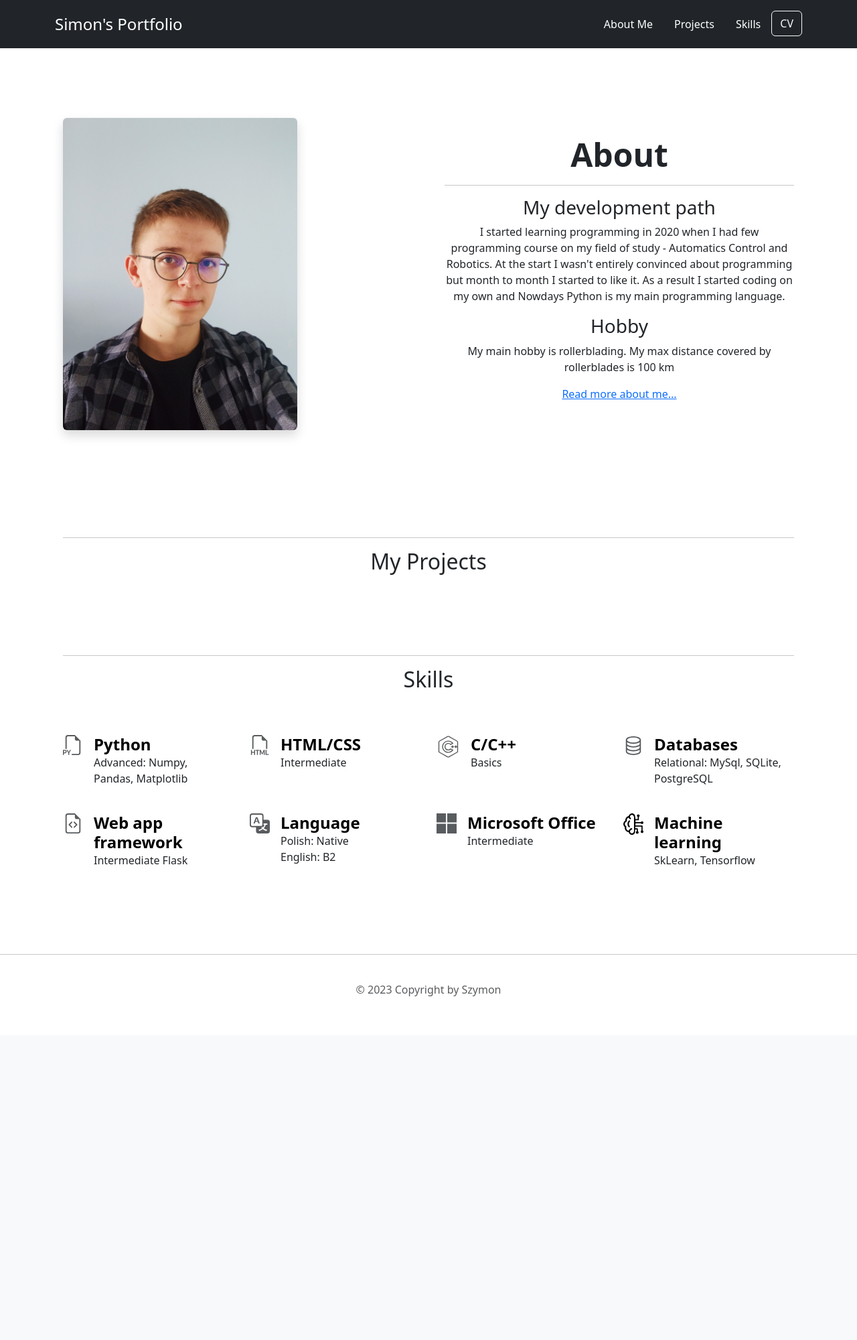
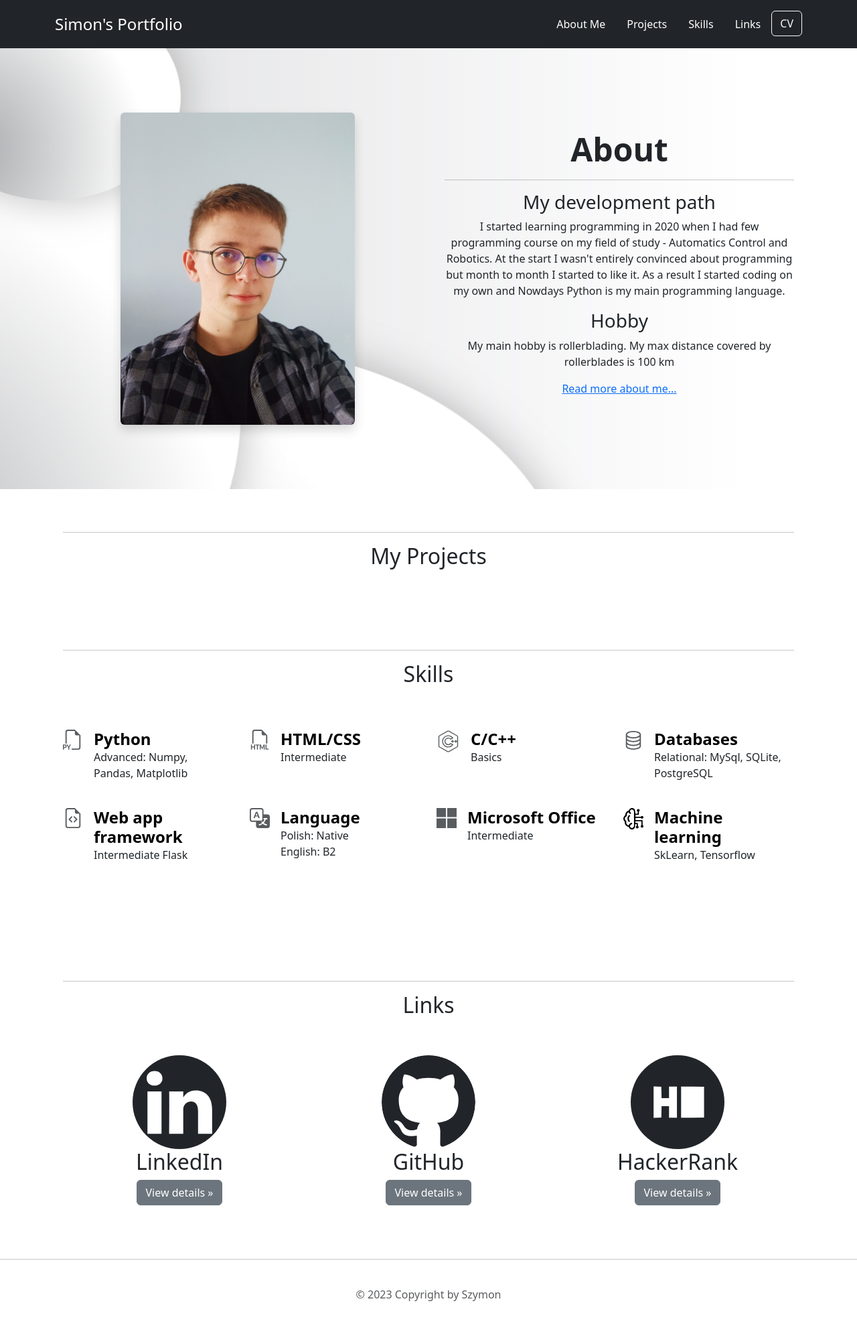
Before and after one commit to SzewczykSzy/Portfolio_Page, a Flask app: page / in a window 1280 px wide. Shown: the whole page at 67% size. Before the commit the page ends 1487 px from the top, so only its background shows below. Run offline with Flask 2, Linux system fonts and the light colour scheme; some libraries are stand-ins or nearby versions.

Commit message:
added few features in home page

```diff
--- a/api/templates/index.html
+++ b/api/templates/index.html
@@ -11,7 +11,11 @@
         integrity="sha384-HwwvtgBNo3bZJJLYd8oVXjrBZt8cqVSpeBNS5n7C8IVInixGAoxmnlMuBnhbgrkm"
         crossorigin="anonymous"></script>
     <style>
+        #about_section {
+            background-image: url("../static/img/bg_about.png");
 
+            /* background-color: red; */
+        }
     </style>
 </head>
 
@@ -27,18 +31,19 @@
                     <li class="nav-item"><a href="#scrollHeading_1" class="nav-link text-white">About Me</a></li>
                     <li class="nav-item"><a href="#scrollHeading_2" class="nav-link text-white">Projects</a></li>
                     <li class="nav-item"><a href="#scrollHeading_3" class="nav-link text-white">Skills</a></li>
+                    <li class="nav-item"><a href="#scrollHeading_4" class="nav-link text-white">Links</a></li>
                     <li class="nav-item"><a href="#"><button type="button" class="btn btn-outline-light">CV</button></a>
                     </li>
                 </ul>
             </div>
         </div>
     </header>
-    <h2 id="scrollHeading_1"></h2>
-    <div class="container col-xxl-8 px-4 py-5">
+    <div id="about_section">
+        <div class="container col-xxl-8 px-4 py-5" id="scrollHeading_1">
             <div class="row align-items-center g-5 py-5">
-            <div class="col-10 col-sm-8 col-lg-6">
-                <img src="../static/img/port_os.jpg" class="d-block img-fluid rounded shadow" alt="My photo" width="350"
-                    loading="lazy">
+                <div class="col-lg-6 text-center">
+                    <img src="../static/img/port_os.jpg" class="d-block img-fluid rounded shadow mx-auto" alt="My photo"
+                        width="350" loading="lazy">
                 </div>
                 <div class="col-lg-6">
                     <h2 class="display-5 fw-bold text-center">About</h2>
@@ -47,13 +52,16 @@
                     <p class="text-center">I started learning programming in 2020 when I had few programming
                         course on my field of study - Automatics Control and Robotics. At the start I wasn't entirely
                         convinced about programming
-                    but month to month I started to like it. As a result I started coding on my own and Nowdays Python
+                        but month to month I started to like it. As a result I started coding on my own and Nowdays
+                        Python
                         is my main
                         programming language.</p>
                     <h3 class="text-center">Hobby</h3>
-                <p class="text-center">My main hobby is rollerblading. My max distance covered by rollerblades is 100 km
+                    <p class="text-center">My main hobby is rollerblading. My max distance covered by rollerblades is
+                        100 km
                     </p>
                     <p class="text-center"><a href="{{url_for('about')}}">Read more about me...</a></p>
+                </div>
             </div>
         </div>
     </div>
@@ -157,6 +165,41 @@
             </div>
         </div>
     </div>
+    <div class="container col-xxl-8 px-4 py-5">
+        <hr>
+        <h2 class="text-center pb-5" id="scrollHeading_4">Links</h2>
+        <div class="row text-center">
+            <div class="col-lg-4">
+                <svg xmlns="http://www.w3.org/2000/svg" width="140" fill="currentColor"
+                    class="bd-placeholder-img rounded-circle" viewBox="0 0 16 16">
+                    <path
+                        d="M0 1.146C0 .513.526 0 1.175 0h13.65C15.474 0 16 .513 16 1.146v13.708c0 .633-.526 1.146-1.175 1.146H1.175C.526 16 0 15.487 0 14.854V1.146zm4.943 12.248V6.169H2.542v7.225h2.401zm-1.2-8.212c.837 0 1.358-.554 1.358-1.248-.015-.709-.52-1.248-1.342-1.248-.822 0-1.359.54-1.359 1.248 0 .694.521 1.248 1.327 1.248h.016zm4.908 8.212V9.359c0-.216.016-.432.08-.586.173-.431.568-.878 1.232-.878.869 0 1.216.662 1.216 1.634v3.865h2.401V9.25c0-2.22-1.184-3.252-2.764-3.252-1.274 0-1.845.7-2.165 1.193v.025h-.016a5.54 5.54 0 0 1 .016-.025V6.169h-2.4c.03.678 0 7.225 0 7.225h2.4z" />
+                </svg>
+                <h2 class="fw-normal">LinkedIn</h2>
+                <p><a class="btn btn-secondary" href="#">View details »</a></p>
+            </div>
+            <div class="col-lg-4">
+                <svg xmlns="http://www.w3.org/2000/svg" width="140" fill="currentColor"
+                    class="bd-placeholder-img rounded-circle" viewBox="0 0 16 16">
+                    <path
+                        d="M8 0C3.58 0 0 3.58 0 8c0 3.54 2.29 6.53 5.47 7.59.4.07.55-.17.55-.38 0-.19-.01-.82-.01-1.49-2.01.37-2.53-.49-2.69-.94-.09-.23-.48-.94-.82-1.13-.28-.15-.68-.52-.01-.53.63-.01 1.08.58 1.23.82.72 1.21 1.87.87 2.33.66.07-.52.28-.87.51-1.07-1.78-.2-3.64-.89-3.64-3.95 0-.87.31-1.59.82-2.15-.08-.2-.36-1.02.08-2.12 0 0 .67-.21 2.2.82.64-.18 1.32-.27 2-.27.68 0 1.36.09 2 .27 1.53-1.04 2.2-.82 2.2-.82.44 1.1.16 1.92.08 2.12.51.56.82 1.27.82 2.15 0 3.07-1.87 3.75-3.65 3.95.29.25.54.73.54 1.48 0 1.07-.01 1.93-.01 2.2 0 .21.15.46.55.38A8.012 8.012 0 0 0 16 8c0-4.42-3.58-8-8-8z" />
+                </svg>
+                <h2 class="fw-normal">GitHub</h2>
+                <p><a class="btn btn-secondary" href="#">View details »</a></p>
+            </div><!-- /.col-lg-4 -->
+            <div class="col-lg-4">
+                <svg viewBox="0 0 225 225" width="140" xmlns="http://www.w3.org/2000/svg"
+                    class="bd-placeholder-img rounded-circle" fill="currentColor">
+                    <path
+                        d="M0 112.5V225h225V0H0zm73.8-23.3l.3 13.8H92V75h19v75H92v-28H74.1l-.3 13.7-.3 13.8-9.2.3-9.3.3V74.9l9.3.3 9.2.3zm102.3 23.3v37l-27.6.3-27.5.2V75l27.5.2 27.6.3z" />
+                </svg>
+                <!-- <img src="/static/img/hackerrank-4.svg" alt="HR icon" fill="currentColor"
+                    class="bd-placeholder-img rounded-circle" width="140" /> -->
+                <h2 class="fw-normal">HackerRank</h2>
+                <p><a class="btn btn-secondary" href="#">View details »</a></p>
+            </div><!-- /.col-lg-4 -->
+        </div>
+    </div>
     <hr>
     <footer class="py-3 my-4">
         <p class="text-center text-body-secondary">© 2023 Copyright by Szymon</p>
```
Also changed, not shown: api/templates/about.html (+21 -0 lines), api/static/img/bg_about.png (added), api/static/img/hackerrank-4.svg (added). Lines whose indentation alone changed are shown as unchanged.
